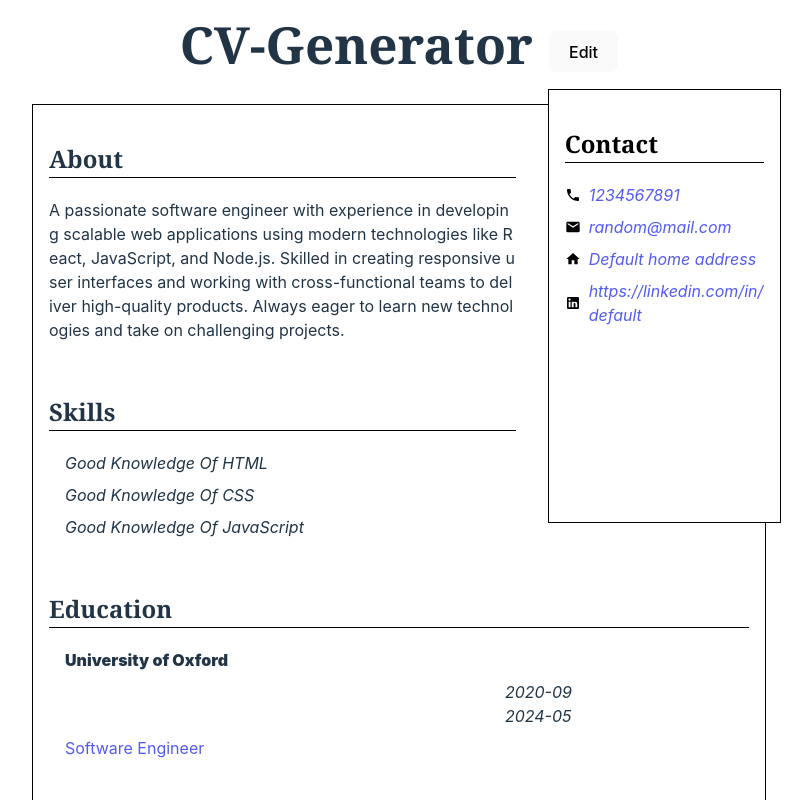
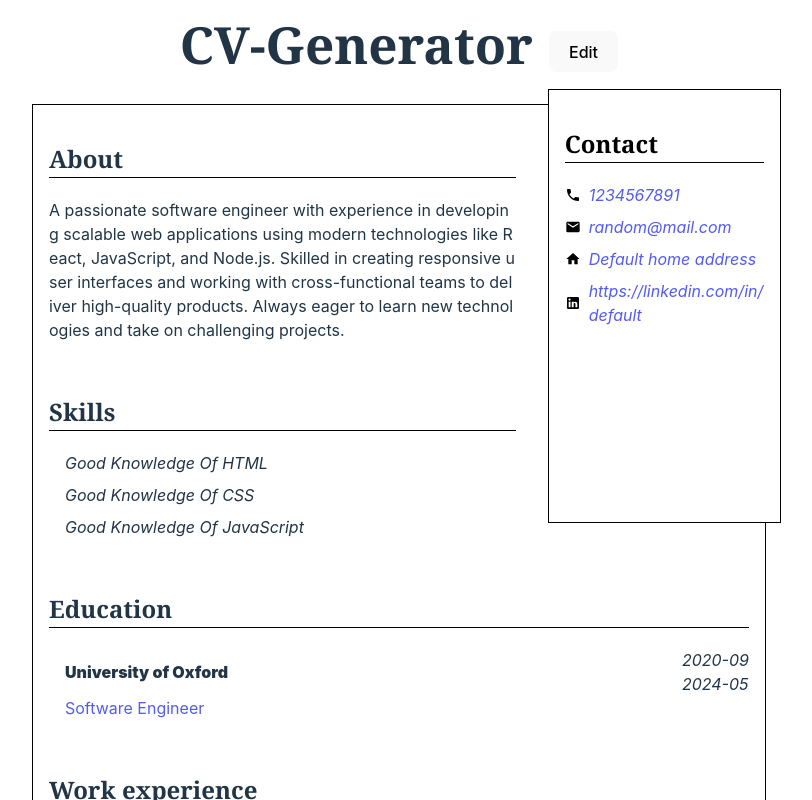
Before and after one commit to R3ndrex/CV-Generator, a React (Vite) app: page / in a window 1280 px wide. Shown: the top 800 px of the page, without its empty margins (241-1053 px from the left). Built offline with nearby package versions, Linux system fonts and the light colour scheme.

Commit message:
fix education item positions

```diff
--- a/src/components/CV/Education.jsx
+++ b/src/components/CV/Education.jsx
@@ -15,6 +15,7 @@ export default function Education({ children }) {
                                         key={element.id}
                                     >
                                         <div>{element.schoolName}</div>
+                                        <div>{element.title}</div>
                                         {element.dateStart &&
                                         element.dateEnd ? (
                                             <div>
@@ -24,7 +25,6 @@ export default function Education({ children }) {
                                         ) : (
                                             <div></div>
                                         )}
-                                        <div>{element.title}</div>
                                     </li>
                                 )
                         )}
--- a/src/styles/education.css
+++ b/src/styles/education.css
@@ -5,16 +5,19 @@
 .educationLi {
     padding: 0;
     display: grid;
+    gap: 0;
     grid-template-columns: 3fr 1fr;
     > :first-child {
         font-style: normal;
         font-weight: 1000;
+        grid-row: 1;
     }
     > :nth-child(2) {
-        justify-self: end;
-    }
-    > :last-child {
         font-style: normal;
         color: var(--changing-color);
     }
+    > :last-child {
+        justify-self: end;
+        grid-row: 1/-1;
+    }
 }
```
